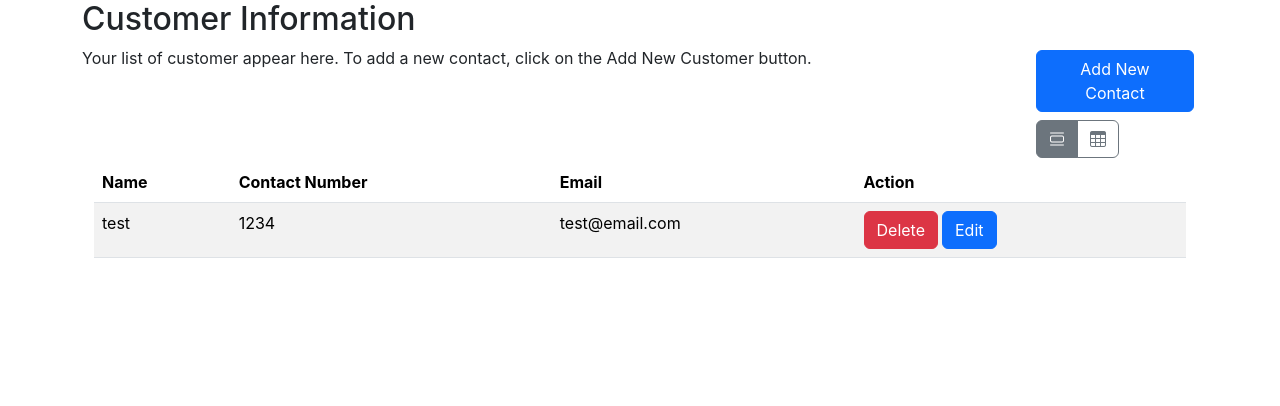
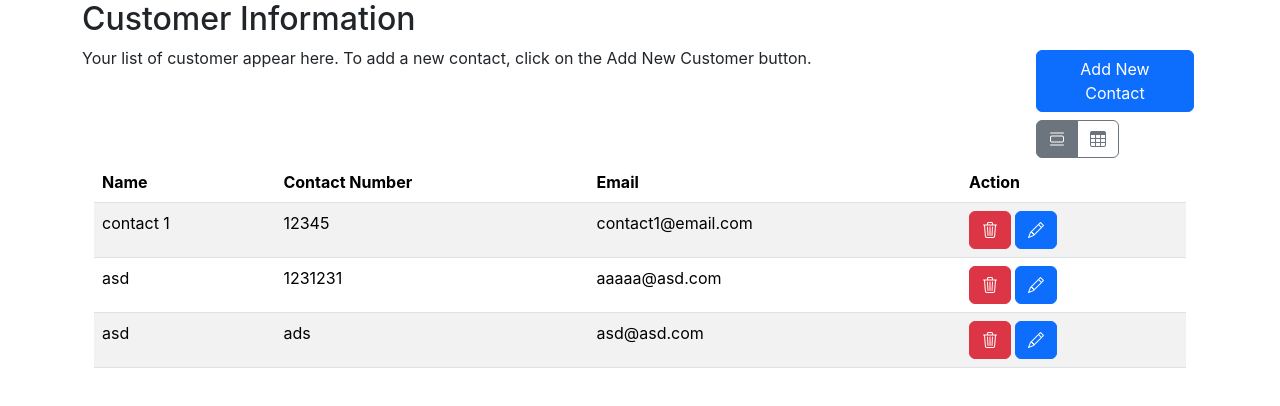
Before and after one commit to dsaldariega/contact-management-list, a React (Create React App) app: page / in a window 1280 px wide. Shown: the top 406 px of the page. Built offline with nearby package versions, Linux system fonts and the light colour scheme; data requests are answered from the project's data file.

Commit message:
replace svg to i

```diff
--- a/db.json
+++ b/db.json
@@ -1,10 +1,22 @@
 {
   "contacts": [
     {
-      "id": "6921",
-      "name": "test",
-      "email": "test@email.com",
-      "contact_number": "1234"
+      "id": "208f",
+      "name": "contact 1",
+      "email": "contact1@email.com",
+      "contact_number": "12345"
+    },
+    {
+      "id": "5e67",
+      "name": "asd",
+      "email": "aaaaa@asd.com",
+      "contact_number": "1231231"
+    },
+    {
+      "id": "26e6",
+      "name": "asd",
+      "email": "asd@asd.com",
+      "contact_number": "ads"
     }
   ]
 }
--- a/src/components/ContactCard.jsx
+++ b/src/components/ContactCard.jsx
@@ -10,17 +10,18 @@ const ContactCard = ({ contact, onDelete, handleEdit }) => {
       </div>
       <div className="card-footer">
         <button className="btn btn-danger" onClick={() => onDelete(contact.id)}>
-          Delete
+          <i className="bi bi-trash3"></i>
         </button>
         <button
           type="button"
           className="btn btn-primary ms-2"
           data-bs-toggle="modal"
           data-bs-target="#exampleModal"
-          onClick={(e) => {handleEdit(e, contact.id)
+          onClick={(e) => {
+            handleEdit(e, contact.id);
           }}
         >
-          Edit
+          <i className="bi bi-pencil"></i>
         </button>
       </div>
     </div>
--- a/src/components/ContactTable.jsx
+++ b/src/components/ContactTable.jsx
@@ -23,16 +23,17 @@ const ContactTable = ({ contacts, onDelete, handleEdit }) => {
                   className="btn btn-danger"
                   onClick={() => onDelete(contact.id)}
                 >
-                  Delete
+                  <i className="bi bi-trash3"></i>
                 </button>
                 <button
                   className="btn btn-primary ms-1"
                   data-bs-toggle="modal"
                   data-bs-target="#exampleModal"
-                  onClick={(e) => {handleEdit(e, contact.id)
+                  onClick={(e) => {
+                    handleEdit(e, contact.id);
                   }}
                 >
-                  Edit
+                  <i className="bi bi-pencil"></i>
                 </button>
               </td>
             </tr>
```
